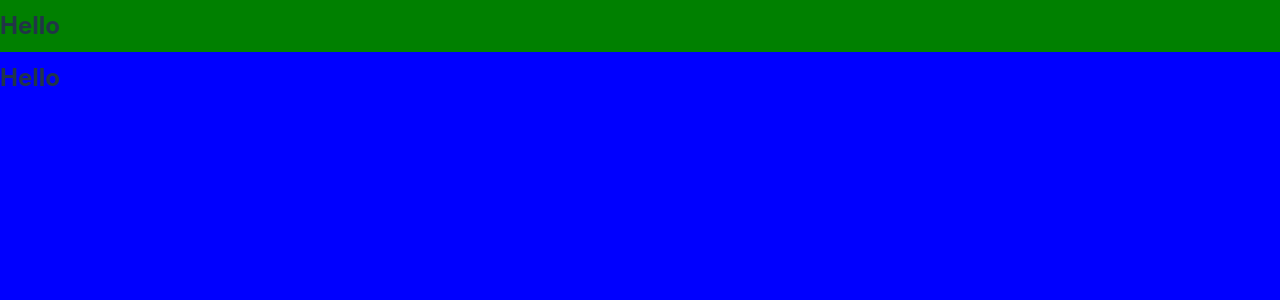
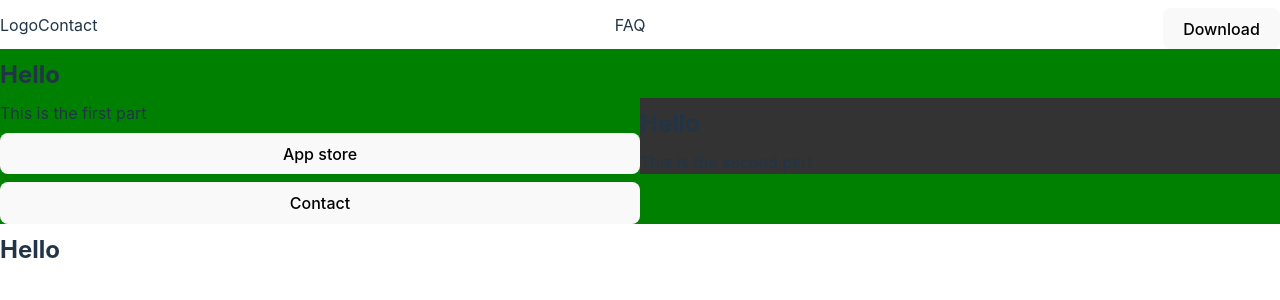
Before and after one commit to adamrd231/cryptoStand-site, a React (Vite) app: page / in a window 1280 px wide. Shown: the top 300 px of the page. Built offline with nearby package versions, Linux system fonts and the light colour scheme.

Commit message:
Add in menu, will need to do some pages likely.. would like to keep this to a one pager..

```diff
--- a/src/App.jsx
+++ b/src/App.jsx
@@ -2,20 +2,32 @@ import './App.css'
 import { Container, RowContainer, ColumnContainer } from '../src/Components/Layouts'
 import styled from '@emotion/styled'
 import AppImage from '../src/assets/screenshot.png'
-
+import Menu from './Views/Menu'
 
 function App() {
 
   return (
     <Container>
+      <Menu />
       <RowContainer background='green'>
-
-        <h2>Hello</h2>
+        <ColumnContainer>
+          <h2>Hello</h2>
+          <p>This is the first part</p>
+          <button>App store</button>
+          <button>Contact</button>
+        </ColumnContainer>
+        <ColumnContainer background='#333'>
+          <h2>Hello</h2>
+          <p>This is the second part</p>
+        </ColumnContainer>
       </RowContainer>
 
       <RowContainer>
+      <RowContainer>
         <h2>Hello</h2>
       </RowContainer>
+      </RowContainer>
+
 
     </Container>
   )
--- a/src/Components/Layouts.jsx
+++ b/src/Components/Layouts.jsx
@@ -8,13 +8,13 @@ const Container = styled.div`
 
   min-height: 100vh;
   width: 100%;
-  background: ${ props => props.background ? props.background : 'blue' };
 `;
 
 const RowContainer = styled.div`
   display: flex;
   flex-direction: row;
   justify-content: space-between;
+  align-items: center;
   width: 100%;
   background: ${ props => props.background ? props.background : 'transparent' };
 `;
@@ -23,6 +23,7 @@ const ColumnContainer = styled.div`
   display: flex;
   flex-direction: column;
   width: 100%;
+  background: ${ props => props.background ? props.background : 'transparent' };
 `;
 
 export { Container,  RowContainer, ColumnContainer };
--- /dev/null
+++ b/src/Views/Menu.jsx
@@ -0,0 +1,25 @@
+import styled from "@emotion/styled";
+import { RowContainer } from "../Components/Layouts";
+
+const MenuItem = styled.div`
+
+`;
+
+function Menu() {
+  return (
+    <RowContainer>
+      <div>
+        <MenuItem>Logo</MenuItem>
+      </div>
+      <RowContainer>
+        <MenuItem>Contact</MenuItem>
+        <MenuItem>FAQ</MenuItem>
+        <button>Download</button>
+      </RowContainer>
+
+    </RowContainer>
+
+  )
+}
+
+export default Menu;
```
